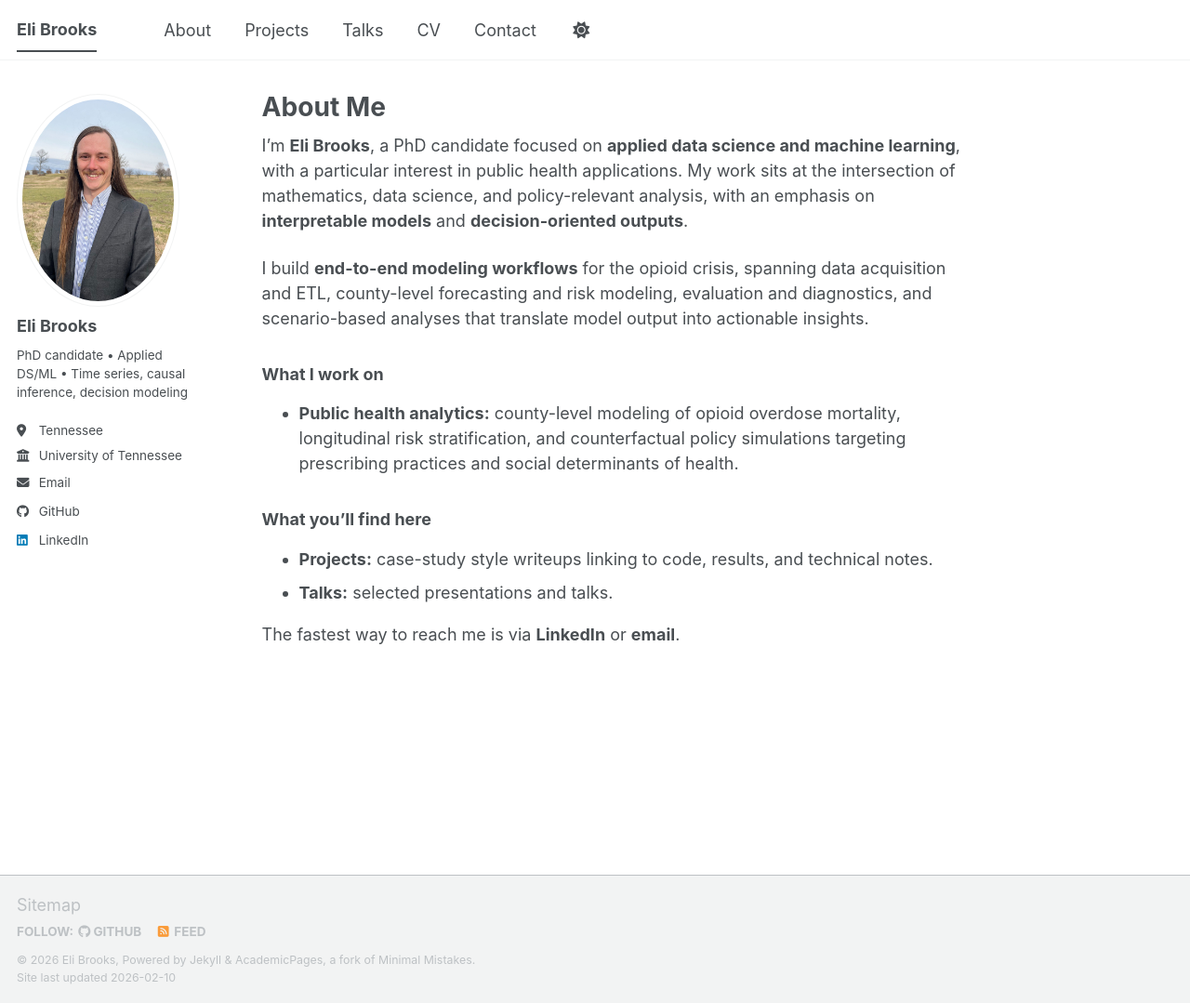
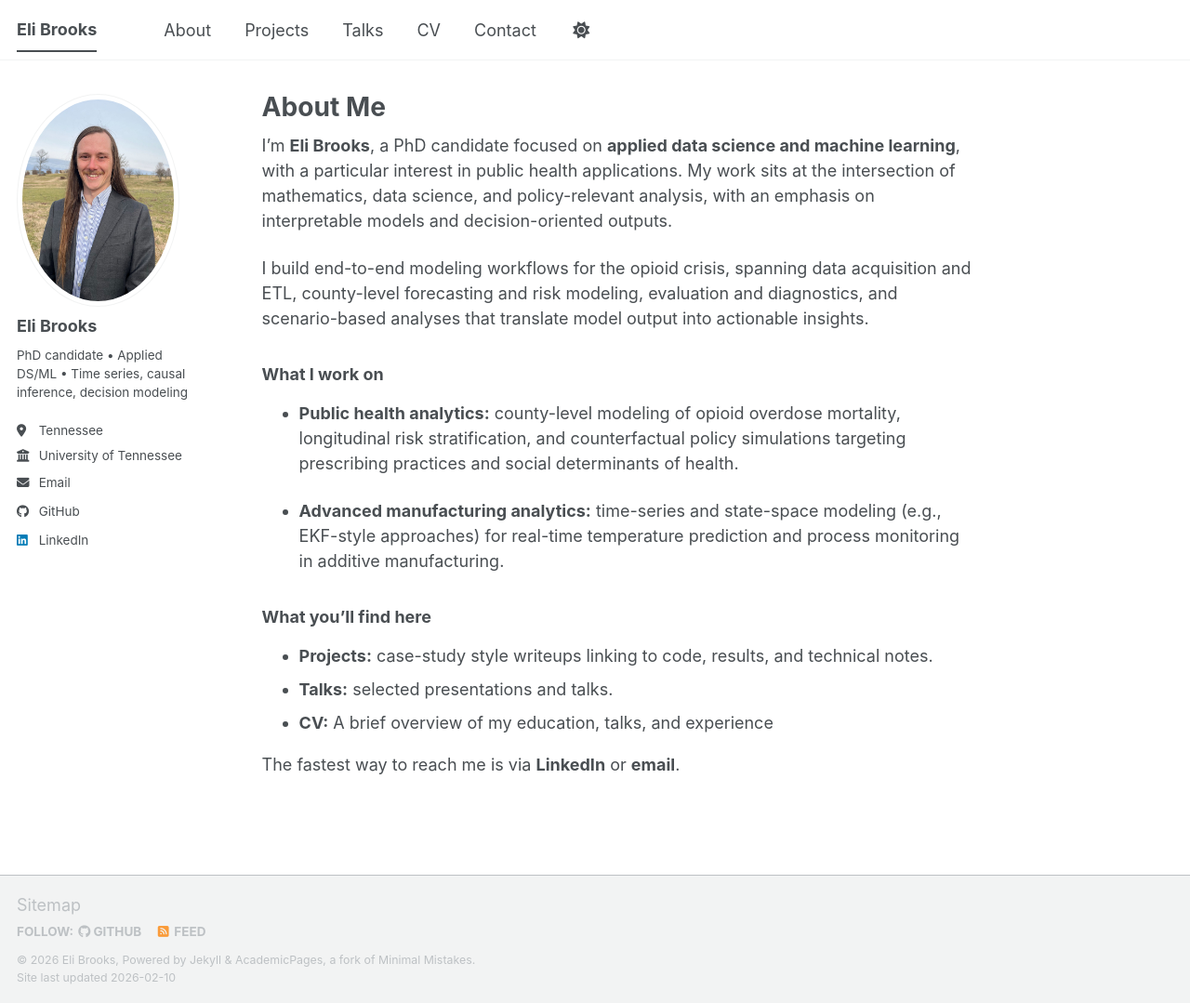
Before and after one commit to ebrook27/ebrook27.github.io, a Jekyll site: the page built from _pages/about.md, in a window 1280 px wide and 1079 px high. Shown: the whole window at 93% size. Built offline with Jekyll 4.4.1, drawn with Linux system fonts in a browser that asks for light colours; a script bundle is joined from its source files by our own code; library files that are not in the unit come from our copies.

Commit message:
Update about page content and formatting
Removed markdown formatting for emphasis on certain phrases and added a CV section.

```diff
--- a/_pages/about.md
+++ b/_pages/about.md
@@ -6,18 +6,19 @@ redirect_from:
   - /about/
   - /about.html
 ---
-I’m **Eli Brooks**, a PhD candidate focused on **applied data science and machine learning**, with a particular interest in public health applications. My work sits at the intersection of mathematics, data science, and policy-relevant analysis, with an emphasis on **interpretable models** and **decision-oriented outputs**.
+I’m **Eli Brooks**, a PhD candidate focused on **applied data science and machine learning**, with a particular interest in public health applications. My work sits at the intersection of mathematics, data science, and policy-relevant analysis, with an emphasis on interpretable models and decision-oriented outputs.
 
-I build **end-to-end modeling workflows** for the opioid crisis, spanning data acquisition and ETL, county-level forecasting and risk modeling, evaluation and diagnostics, and scenario-based analyses that translate model output into actionable insights.
+I build end-to-end modeling workflows for the opioid crisis, spanning data acquisition and ETL, county-level forecasting and risk modeling, evaluation and diagnostics, and scenario-based analyses that translate model output into actionable insights.
 
 ### What I work on
 - **Public health analytics:** county-level modeling of opioid overdose mortality, longitudinal risk stratification, and counterfactual policy simulations targeting prescribing practices and social determinants of health.
 
-[- **Advanced manufacturing analytics:** time-series and state-space modeling (e.g., EKF-style approaches) for real-time temperature prediction and process monitoring in additive manufacturing.]: #
+- **Advanced manufacturing analytics:** time-series and state-space modeling (e.g., EKF-style approaches) for real-time temperature prediction and process monitoring in additive manufacturing.
 
 ### What you’ll find here
 - **Projects:** case-study style writeups linking to code, results, and technical notes.
 - **Talks:** selected presentations and talks.
+- **CV:** A brief overview of my education, talks, and experience
 
 [- **Blog (optional):** shorter writeups on modeling choices, diagnostics, and reproducible workflows.]: #
 
```
